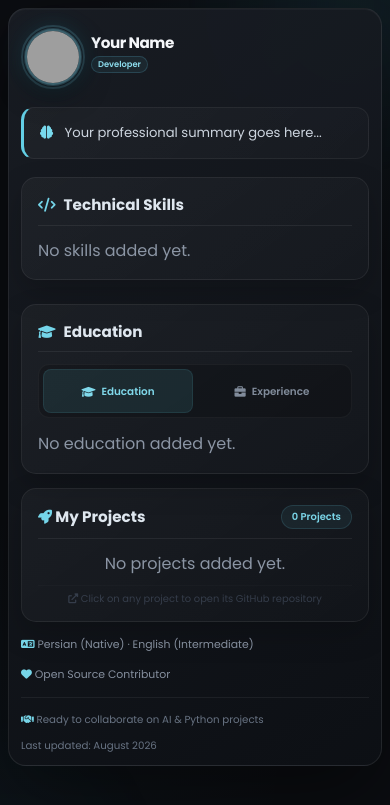
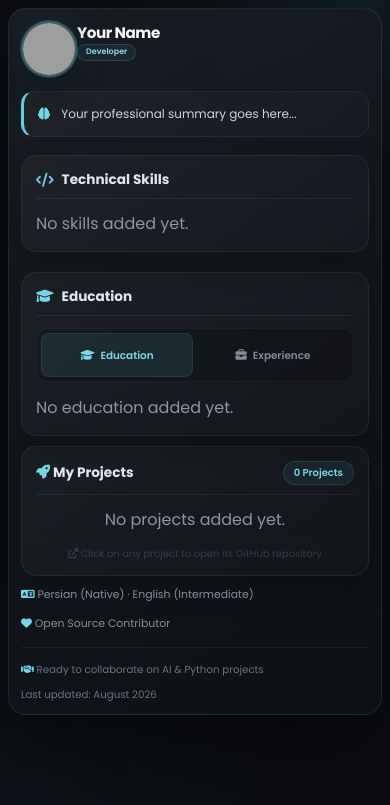
Before and after one commit to navidmn56/portfolio-website, a Django app: page / in a window 390 px wide. Shown: the top 805 px of the page. Run offline with Django 5.2, Linux system fonts and the light colour scheme; data that the repository does not hold is empty; grey boxes are pictures that could not be loaded.

Commit message:
javascript bug fixed

```diff
--- a/static/css/portfolio.css
+++ b/static/css/portfolio.css
@@ -693,164 +693,148 @@ body::after {
     .social-icon-circle { width: 36px; height: 36px; min-width: 36px; max-width: 36px; flex: 0 0 36px; font-size: 0.78rem; }
 }
 
+
 /* ============================================================
-   موبایل - کاملاً بازطراحی شده
+   فقط بخش موبایل - با استفاده از TABLE LAYOUT
    ============================================================ */
+
 @media (max-width: 599px) {
     body {
         padding: 8px;
-        align-items: flex-start;
     }
 
     .view {
         padding: 12px;
         border-radius: 18px;
-        overflow: visible;
     }
 
-    /* ===== پروفایل هدر - با استفاده از table-cell برای پایداری ===== */
+    /* ==========================================================
+       استفاده از TABLE برای پروفایل هدر - ۱۰۰٪ پایدار
+       ========================================================== */
     .profile-header {
         margin-bottom: 14px;
-        overflow: visible;
+        display: block;
+        width: 100%;
     }
 
     .profile-info {
-        display: flex;
-        align-items: center;
-        gap: 10px;
-        padding: 8px 4px;
-        overflow: visible;
-        /* جلوگیری از مشکلات flex در مرورگر سامسونگ */
-        flex-wrap: nowrap;
+        display: table !important;
+        width: 100% !important;
+        table-layout: fixed !important;
+        border-collapse: collapse !important;
+        padding: 8px 0 !important;
     }
 
-    /* ===== عکس پروفایل با اندازه ثابت و بوردر ===== */
+    /* ستون عکس */
     .profile-image-wrapper {
-        display: block;
+        display: table-cell !important;
+        vertical-align: middle !important;
         width: 56px !important;
         height: 56px !important;
         min-width: 56px !important;
         max-width: 56px !important;
-        flex: 0 0 56px !important;
-        border-radius: 50%;
-        overflow: visible;
+        padding-right: 12px !important;
+        position: relative !important;
+        /* غیرفعال کردن 3D */
         perspective: none !important;
-        transform-style: flat !important;
+        transform: none !important;
         -webkit-transform: none !important;
-        transform: none !important;
-        /* مهم: جلوگیری از overflow */
-        position: relative;
-        z-index: 2;
-        /* اطمینان از اینکه عکس دقیقاً در جای خود است */
-        margin: 0;
-        padding: 0;
+    }
+
+    .profile-image-wrapper::before,
+    .profile-image-wrapper::after {
+        display: none !important;
     }
 
     .profile-image {
-        display: block;
+        display: block !important;
         width: 56px !important;
         height: 56px !important;
         border-radius: 50% !important;
         border: 2.5px solid rgba(125, 211, 232, 0.4) !important;
+        box-shadow: 0 0 0 1px rgba(125, 211, 232, 0.2), 0 0 30px rgba(0, 180, 216, 0.12), 0 10px 30px rgba(0, 0, 0, 0.40) !important;
         transform: none !important;
         -webkit-transform: none !important;
-        box-shadow:
-            0 0 0 1px rgba(125, 211, 232, 0.2),
-            0 0 30px rgba(0, 180, 216, 0.12),
-            0 10px 30px rgba(0, 0, 0, 0.40) !important;
-        position: relative;
-        z-index: 2;
-        object-fit: cover;
-        background: #11151b;
-        /* جلوگیری از هرگونه تغییر اندازه */
-        flex-shrink: 0;
-        flex-grow: 0;
+        object-fit: cover !important;
+        background: #11151b !important;
+        position: relative !important;
+        z-index: 2 !important;
     }
 
-    /* حلقه تزئینی - با اندازه دقیق */
-    .profile-image-wrapper::before {
-        content: "";
-        position: absolute;
-        top: -4px;
-        left: -4px;
-        right: -4px;
-        bottom: -4px;
-        border-radius: 50%;
-        border: 2px solid rgba(125, 211, 232, 0.2);
-        pointer-events: none;
-        z-index: 1;
-        box-shadow: 0 0 20px rgba(80, 200, 225, 0.06);
+    /* نقطه سبز - با موقعیت مطلق روی عکس */
+    .status-dot {
+        position: absolute !important;
+        right: 2px !important;
+        bottom: 2px !important;
+        width: 11px !important;
+        height: 11px !important;
+        border-radius: 50% !important;
+        background: #58d68d !important;
+        border: 2px solid #0b0d11 !important;
+        box-shadow: 0 0 0 2px rgba(88, 214, 141, 0.2) !important;
+        z-index: 10 !important;
+        display: block !important;
     }
 
-    .profile-image-wrapper::after {
-        display: none !important;
-    }
-
-    /* ===== نقطه وضعیت - موقعیت دقیق ===== */
-    .status-dot {
-        width: 11px !important;
-        height: 11px !important;
-        right: -1px !important;
-        bottom: -1px !important;
-        border: 2px solid #0b0d11 !important;
-        z-index: 10 !important;
-        position: absolute !important;
-        display: block !important;
-        background: #58d68d !important;
-        box-shadow: 0 0 0 2px rgba(88, 214, 141, 0.15) !important;
-    }
-
-    /* ===== نام و تایتل ===== */
+    /* ستون نام و اطلاعات */
     .name-section {
-        flex: 1;
-        min-width: 0;
-        display: flex;
-        flex-direction: column;
-        gap: 4px;
+        display: table-cell !important;
+        vertical-align: middle !important;
+        width: auto !important;
+        padding: 0 !important;
+        min-width: 0 !important;
     }
 
     .name-section h1 {
         font-size: 0.95rem !important;
-        white-space: nowrap;
-        overflow: hidden;
-        text-overflow: ellipsis;
+        margin: 0 0 2px 0 !important;
+        white-space: nowrap !important;
+        overflow: hidden !important;
+        text-overflow: ellipsis !important;
     }
 
     .title-badge {
-        font-size: 0.52rem !important;
-        padding: 2px 6px !important;
+        font-size: 0.5rem !important;
+        padding: 2px 8px !important;
+        display: inline-block !important;
+        margin-bottom: 4px !important;
+        white-space: nowrap !important;
     }
 
-    /* ===== دایره‌های سوشال - کاملاً گرد ===== */
+    /* ==========================================================
+       سوشال لینک‌ها - با FLEX درون TABLE-CELL
+       ========================================================== */
     .social-links-row {
-        display: flex;
-        align-items: center;
-        flex-wrap: wrap;
-        gap: 5px;
-        margin-top: 3px;
+        display: flex !important;
+        align-items: center !important;
+        flex-wrap: wrap !important;
+        gap: 5px !important;
+        margin-top: 2px !important;
     }
 
     .social-icon-circle {
         display: inline-flex !important;
         align-items: center !important;
         justify-content: center !important;
-        width: 32px !important;
-        height: 32px !important;
-        min-width: 32px !important;
-        max-width: 32px !important;
-        flex: 0 0 32px !important;
-        padding: 0 !important;
-        margin: 0 !important;
+        width: 30px !important;
+        height: 30px !important;
+        min-width: 30px !important;
+        max-width: 30px !important;
+        flex: 0 0 30px !important;
         border-radius: 50% !important;
         border: 1px solid rgba(255, 255, 255, 0.1) !important;
         background: rgba(255, 255, 255, 0.04) !important;
-        font-size: 0.7rem !important;
-        line-height: 1 !important;
+        font-size: 0.65rem !important;
+        padding: 0 !important;
+        margin: 0 !important;
         text-decoration: none !important;
+        color: #aeb8c6 !important;
+        /* مهم: جلوگیری از هرگونه تغییر شکل */
         box-sizing: border-box !important;
-        /* جلوگیری از تغییر شکل */
-        aspect-ratio: 1/1 !important;
-        overflow: visible !important;
+        aspect-ratio: 1 / 1 !important;
+        overflow: hidden !important;
+        flex-shrink: 0 !important;
+        flex-grow: 0 !important;
     }
 
     .social-icon-circle i {
@@ -866,55 +850,88 @@ body::after {
     .contact-inline-icon {
         background: rgba(110, 211, 235, 0.08) !important;
         border-color: rgba(110, 211, 235, 0.18) !important;
+        color: #79d8ed !important;
     }
 
-    /* ===== بقیه المان‌ها ===== */
+    /* ==========================================================
+       بقیه المان‌ها
+       ========================================================== */
     .grid-2col {
-        grid-template-columns: 1fr;
-        gap: 10px;
+        grid-template-columns: 1fr !important;
+        gap: 10px !important;
     }
 
     .project-grid {
-        grid-template-columns: 1fr;
-        gap: 8px;
+        grid-template-columns: 1fr !important;
+        gap: 8px !important;
     }
 
     .project-card {
-        min-height: 140px;
-        padding: 12px;
+        min-height: 140px !important;
+        padding: 12px !important;
     }
 
     .tab-btn {
-        min-height: 44px;
-        font-size: 0.65rem;
+        min-height: 44px !important;
+        font-size: 0.65rem !important;
+        padding: 6px !important;
+    }
+
+    .summary {
+        font-size: 0.75rem !important;
+        padding: 12px 14px !important;
+    }
+
+    .card-style {
+        padding: 14px !important;
+        margin-bottom: 10px !important;
+    }
+
+    .card-style h2 {
+        font-size: 0.85rem !important;
+    }
+
+    .skill-tag {
+        font-size: 0.65rem !important;
+        padding: 4px 8px !important;
     }
 }
 
-/* ===== موبایل خیلی کوچک ===== */
+/* ============================================================
+   موبایل خیلی کوچک
+   ============================================================ */
 @media (max-width: 360px) {
-    body { padding: 6px; }
-    .view { padding: 10px; }
-
     .profile-image-wrapper,
     .profile-image {
         width: 46px !important;
         height: 46px !important;
         min-width: 46px !important;
         max-width: 46px !important;
-        flex: 0 0 46px !important;
+    }
+
+    .profile-image-wrapper {
+        padding-right: 10px !important;
     }
 
     .social-icon-circle {
-        width: 28px !important;
-        height: 28px !important;
-        min-width: 28px !important;
-        max-width: 28px !important;
-        flex: 0 0 28px !important;
-        font-size: 0.6rem !important;
+        width: 26px !important;
+        height: 26px !important;
+        min-width: 26px !important;
+        max-width: 26px !important;
+        flex: 0 0 26px !important;
+        font-size: 0.55rem !important;
     }
 
-    .name-section h1 { font-size: 0.85rem !important; }
-    .profile-info { gap: 8px; padding: 6px 2px; }
+    .name-section h1 {
+        font-size: 0.85rem !important;
+    }
+
+    .status-dot {
+        width: 9px !important;
+        height: 9px !important;
+        right: 1px !important;
+        bottom: 1px !important;
+    }
 }
 
 /* ============================================================
--- a/static/js/portfolio.js
+++ b/static/js/portfolio.js
@@ -1,10 +1,10 @@
-(function () {
+(function() {
     "use strict";
 
     // ============================================================
     // 1. TAB SWITCHING
     // ============================================================
-    window.switchTab = function (tab) {
+    window.switchTab = function(tab) {
         var eduContent = document.getElementById("education-content");
         var expContent = document.getElementById("experience-content");
         var eduTab = document.getElementById("edu-tab");
@@ -58,24 +58,34 @@
         var image = document.querySelector(".profile-image");
         if (!wrapper || !image) return;
 
-        // تشخیص دستگاه لمسی
         var isTouchDevice = window.matchMedia("(pointer: coarse)").matches;
         var isMobile = window.innerWidth < 600;
 
-        if (isTouchDevice || isMobile) {
-            // غیرفعال کردن تیلت در موبایل
+        // تشخیص مرورگر سامسونگ
+        var isSamsung = navigator.userAgent.indexOf('SamsungBrowser') > -1;
+
+        if (isTouchDevice || isMobile || isSamsung) {
+            // غیرفعال کردن کامل تیلت
             image.style.transform = 'none';
             image.style.webkitTransform = 'none';
             image.style.border = '2.5px solid rgba(125, 211, 232, 0.4)';
             wrapper.style.perspective = 'none';
             wrapper.style.webkitPerspective = 'none';
+            wrapper.style.transform = 'none';
+            wrapper.style.webkitTransform = 'none';
             return;
         }
 
         var MAX_TILT = 12;
         var MAX_TRANSLATE = 6;
-        var targetX = 0, targetY = 0, targetRotX = 0, targetRotY = 0;
-        var currentX = 0, currentY = 0, currentRotX = 0, currentRotY = 0;
+        var targetX = 0,
+            targetY = 0,
+            targetRotX = 0,
+            targetRotY = 0;
+        var currentX = 0,
+            currentY = 0,
+            currentRotX = 0,
+            currentRotY = 0;
         var rafId = null;
 
         function animate() {
@@ -114,7 +124,10 @@
         });
 
         wrapper.addEventListener("mouseleave", function() {
-            targetRotX = 0; targetRotY = 0; targetX = 0; targetY = 0;
+            targetRotX = 0;
+            targetRotY = 0;
+            targetX = 0;
+            targetY = 0;
             wrapper.style.setProperty("--mouse-x", '50%');
             wrapper.style.setProperty("--mouse-y", '50%');
         });
@@ -123,7 +136,45 @@
     }
 
     // ============================================================
-    // 4. CONTACT RIPPLE
+    // 4. FIX SAMSUNG BROWSER - اعمال کلاس و استایل‌های خاص
+    // ============================================================
+    function fixSamsungBrowser() {
+        var ua = navigator.userAgent;
+        if (ua.indexOf('SamsungBrowser') > -1) {
+            document.body.classList.add('samsung-browser');
+
+            // اعمال استایل‌های خاص برای سامسونگ
+            var style = document.createElement('style');
+            style.textContent = `
+                /* استایل‌های خاص مرورگر سامسونگ */
+                .samsung-browser .profile-info {
+                    display: table !important;
+                }
+                .samsung-browser .profile-image-wrapper {
+                    display: table-cell !important;
+                    vertical-align: middle !important;
+                }
+                .samsung-browser .name-section {
+                    display: table-cell !important;
+                    vertical-align: middle !important;
+                }
+                .samsung-browser .social-icon-circle {
+                    display: inline-flex !important;
+                    border-radius: 50% !important;
+                    aspect-ratio: 1/1 !important;
+                }
+                .samsung-browser .status-dot {
+                    position: absolute !important;
+                    right: 2px !important;
+                    bottom: 2px !important;
+                }
+            `;
+            document.head.appendChild(style);
+        }
+    }
+
+    // ============================================================
+    // 5. CONTACT RIPPLE
     // ============================================================
     function initContactRipple() {
         if (!document.getElementById("ripple-keyframes")) {
@@ -140,7 +191,7 @@
                     var rect = btn.getBoundingClientRect();
                     var size = Math.max(rect.width, rect.height);
                     var ripple = document.createElement("span");
-                    ripple.style.cssText = 'position: absolute; width: ' + size + 'px; height: ' + size + 'px; left: ' + (e.clientX - rect.left - size/2) + 'px; top: ' + (e.clientY - rect.top - size/2) + 'px; border-radius: 50%; background: rgba(110, 211, 235, 0.25); transform: scale(0); animation: contactRipple 0.6s ease-out; pointer-events: none;';
+                    ripple.style.cssText = 'position: absolute; width: ' + size + 'px; height: ' + size + 'px; left: ' + (e.clientX - rect.left - size / 2) + 'px; top: ' + (e.clientY - rect.top - size / 2) + 'px; border-radius: 50%; background: rgba(110, 211, 235, 0.25); transform: scale(0); animation: contactRipple 0.6s ease-out; pointer-events: none;';
                     btn.style.position = "relative";
                     btn.style.overflow = "hidden";
                     btn.appendChild(ripple);
@@ -151,7 +202,7 @@
     }
 
     // ============================================================
-    // 5. EMAIL COPY
+    // 6. EMAIL COPY
     // ============================================================
     function initEmailCopy() {
         var btn = document.querySelector('.contact-inline-icon[aria-label="Email"]');
@@ -176,7 +227,7 @@
     }
 
     // ============================================================
-    // 6. IMAGE FALLBACK
+    // 7. IMAGE FALLBACK
     // ============================================================
     function initImageFallback() {
         window.addEventListener("error", function(e) {
@@ -188,7 +239,7 @@
     }
 
     // ============================================================
-    // 7. KEYBOARD NAVIGATION
+    // 8. KEYBOARD NAVIGATION
     // ============================================================
     function initKeyboardNav() {
         document.addEventListener("keydown", function(e) {
@@ -205,7 +256,7 @@
     }
 
     // ============================================================
-    // 8. RESIZE HANDLER
+    // 9. RESIZE HANDLER
     // ============================================================
     function initResizeHandler() {
         var resizeTimer;
@@ -216,33 +267,26 @@
                 var image = document.querySelector(".profile-image");
                 var isMobile = window.innerWidth < 600;
                 var isTouch = window.matchMedia("(pointer: coarse)").matches;
+                var isSamsung = navigator.userAgent.indexOf('SamsungBrowser') > -1;
 
-                if ((isMobile || isTouch) && wrapper && image) {
+                if ((isMobile || isTouch || isSamsung) && wrapper && image) {
                     image.style.transform = 'none';
                     image.style.webkitTransform = 'none';
                     image.style.border = '2.5px solid rgba(125, 211, 232, 0.4)';
                     wrapper.style.perspective = 'none';
                     wrapper.style.webkitPerspective = 'none';
+                    wrapper.style.transform = 'none';
+                    wrapper.style.webkitTransform = 'none';
                 }
             }, 300);
         });
     }
 
     // ============================================================
-    // 9. FIX SAMSUNG BROWSER - اضافه کردن class برای تشخیص
-    // ============================================================
-    function detectSamsungBrowser() {
-        var ua = navigator.userAgent;
-        if (ua.indexOf('SamsungBrowser') > -1) {
-            document.body.classList.add('samsung-browser');
-        }
-    }
-
-    // ============================================================
     // 10. INIT
     // ============================================================
     function init() {
-        detectSamsungBrowser();
+        fixSamsungBrowser();
         initProfileTilt();
         setTimeout(animateProjectCounter, 300);
         initContactRipple();
@@ -251,7 +295,7 @@
         initKeyboardNav();
         initResizeHandler();
 
-        console.log("%c✅ Portfolio Ready %c| %cSamsung Fixed",
+        console.log("%c✅ Portfolio Ready %c| %cSamsung Fixed (Table Layout)",
             "color:#79d8ed;font-weight:bold;",
             "color:#6b7280;",
             "color:#8ddced;"
```
